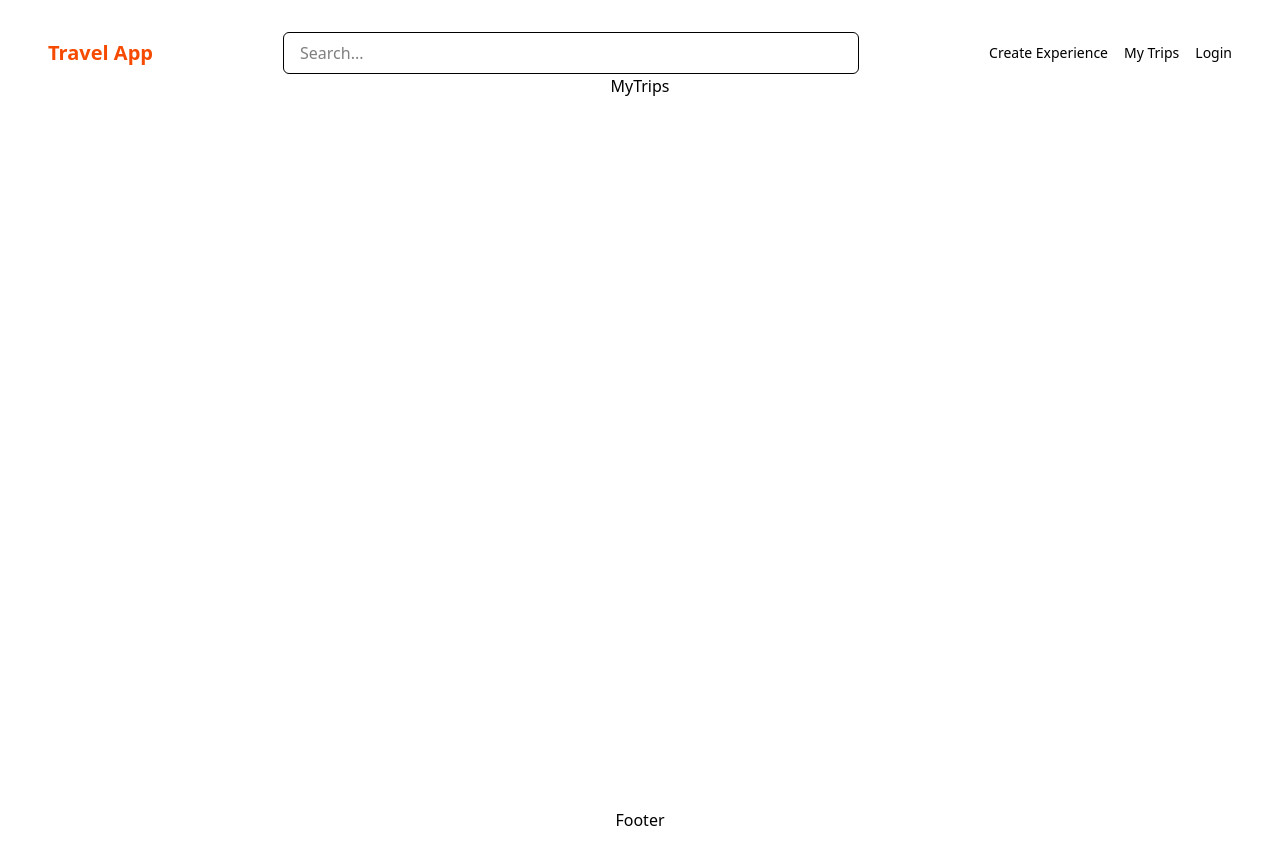
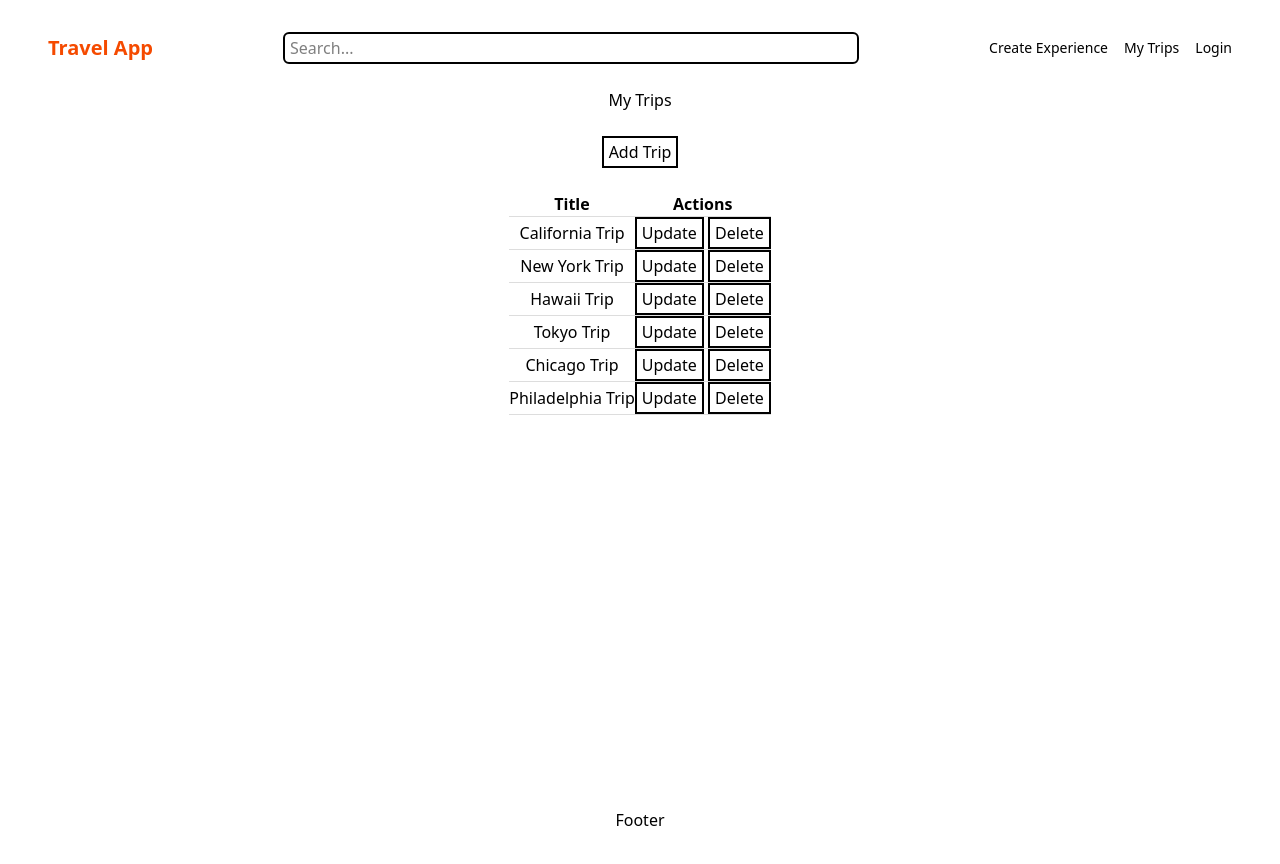
Before and after one commit to scotthi476/travel, a React (Vite) app in the folder frontend/: page /my-trips in a window 1280 px wide. Built offline with nearby package versions, Linux system fonts and the light colour scheme.

Commit message:
Implemented Add Trip UI by adding TripList and AddTrip pages

```diff
--- /dev/null
+++ b/frontend/src/assets/trips.ts
@@ -0,0 +1,41 @@
+import type { Trip } from "../types"
+import { mockExperiences } from "./experiences"
+
+export const mockTripList : Trip[] = [
+    {
+    id: "1",
+    title: "California Trip",
+    userId: "user1",
+    experiences: mockExperiences
+    },
+    {
+    id: "2",
+    title: "New York Trip",
+    userId: "user1",
+    experiences: mockExperiences
+    } ,
+    {
+    id: "3",
+    title: "Hawaii Trip",
+    userId: "user1",
+    experiences: mockExperiences
+    },
+    {
+    id: "4",
+    title: "Tokyo Trip",
+    userId: "user1",
+    experiences: mockExperiences
+    } ,
+        {
+    id: "5",
+    title: "Chicago Trip",
+    userId: "user1",
+    experiences: mockExperiences
+    },
+    {
+    id: "6",
+    title: "Philadelphia Trip",
+    userId: "user1",
+    experiences: mockExperiences
+    }
+]
--- /dev/null
+++ b/frontend/src/pages/AddTrip.tsx
@@ -0,0 +1,29 @@
+//Reference: https://www.youtube.com/watch?v=R1uTPIOuT8s  React simple CRUD Application
+
+type Props = {
+  onCancelBtnClickHnd: () => void;
+};
+
+const AddTrip = (props: Props) => {
+
+const { onCancelBtnClickHnd } = props
+
+  return (
+  <>
+    <form>
+      <div>
+        <label>Title: </label>
+        <input style={{ width: '300px' }} type = "text"  name="title" id="title"  required />
+      </div>
+        <br/>
+      <div>
+        <input type = "button" value = "Cancel" onClick={onCancelBtnClickHnd} />
+        &nbsp;
+        <input type = "submit" value = "Submit"/>
+      </div>
+    </form>
+  </>
+  )
+};
+
+export default AddTrip;
--- /dev/null
+++ b/frontend/src/pages/MyTrips.css
@@ -0,0 +1,17 @@
+table {
+    margin-left: auto;
+    margin-right: auto;
+}
+tr {
+  border-bottom: 1px solid #ddd;
+}
+
+input {
+  border-width: 2px;
+  border-style: solid;
+  border-color: black;
+  padding-top: 2px;
+  padding-right: 5px;
+  padding-bottom: 2px;
+  padding-left: 5px;
+}
--- a/frontend/src/pages/MyTrips.tsx
+++ b/frontend/src/pages/MyTrips.tsx
@@ -1,9 +1,46 @@
-import React from "react"
+import { useState } from "react";
+import "./MyTrips.css";
+import type { Trip } from "../types"
+import { mockTripList } from "../assets/trips"
+import "./TripList"
+import TripList from "./TripList";
+import "./AddTrip.tsx";
+import AddTrip from "./AddTrip.tsx";
 
 // TODO: Hisami add form for CRUD operation
+//Reference : https://www.youtube.com/watch?v=R1uTPIOuT8s React Simple CRUD Application
 
 const MyTrips = () => {
-    return <div>MyTrips</div>
-}
+    const [tripList, setTripList] = useState(mockTripList as Trip[]);
+
+    const [displayPage, setDisplayPage] = useState('list');
+
+    const onAddTripClickHnd = () => {
+      setDisplayPage('add');
+    };
+
+    const showListPage = () => {
+      setDisplayPage('list');
+    };
+
+    return (
+    <>
+      <div>
+            <br/>
+            <h1>My Trips</h1>
+            <br/>
+      </div>
+      <section>
+        {displayPage === 'list' && (
+        <>
+        <input type = "button" value = "Add Trip" onClick={onAddTripClickHnd}/>
+        <TripList list={tripList}/>
+        </>
+      )}
+      {displayPage === 'add' && <AddTrip onCancelBtnClickHnd={showListPage} /> }
+      </section>
+     </>
+    );
+};
 
 export default MyTrips
--- /dev/null
+++ b/frontend/src/pages/TripList.tsx
@@ -0,0 +1,35 @@
+import { mockTripList } from "../assets/trips";
+import type { Trip } from "../types"
+
+type Props = {
+    list: Trip[]
+}
+
+const TripList = (props: Props) =>{
+    const {list} = props;
+    return <div>
+    <br/>
+    <table>
+    <tr>
+      <th> Title</th>
+      <th> Actions </th>
+    </tr>
+    {mockTripList.map((t)  => {
+      return(
+    <tr key={t.id} >
+      <td>{t.title}</td>
+      <td>
+        <div>
+            <input type = "button" value="Update" />
+             &nbsp;
+            <input type = "button" value="Delete" />
+        </div>
+      </td>
+    </tr>
+      );
+    })}
+    </table>
+    </div>
+}
+
+export default TripList
```
